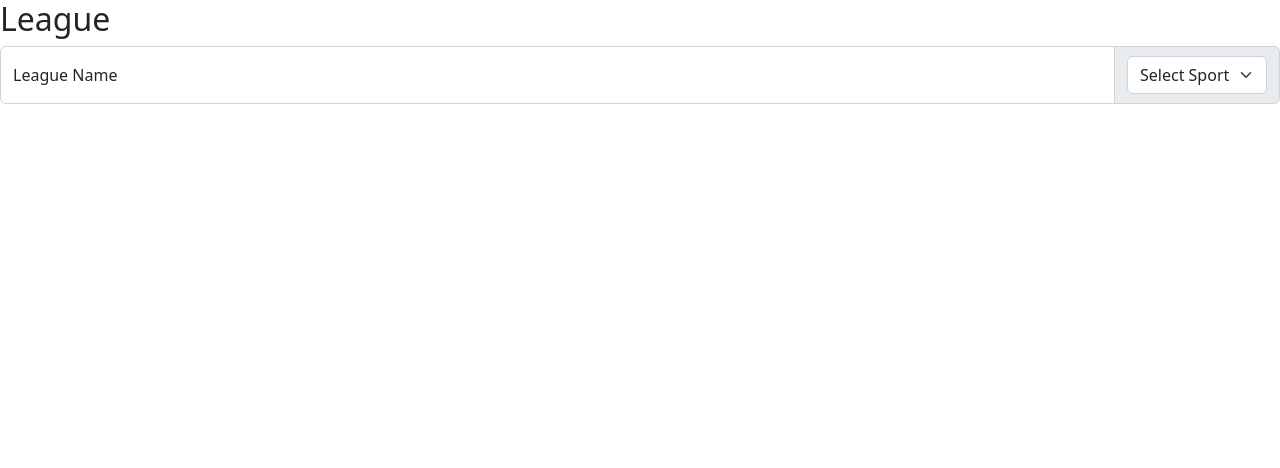
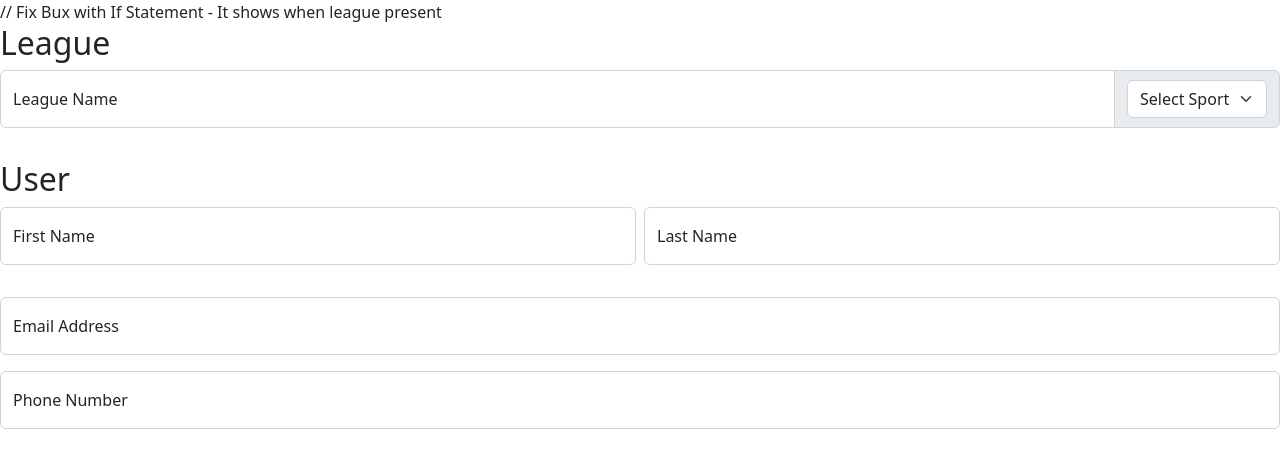
Before and after one commit to Leagueify/leagueify, a SvelteKit app: page /register in a window 1280 px wide. Shown: the top 468 px of the page. Built offline with nearby package versions, Linux system fonts and the light colour scheme; no server answers; the database is empty.

Commit message:
Update /register Imports and Add Initial User

```diff
--- /dev/null
+++ b/src/lib/components/forms/user.svelte
@@ -0,0 +1,47 @@
+<div class="mb-3">
+  <h2>User</h2>
+  <div class="row g-2">
+    <div class="col-md">
+      <div class="input-group mb-3">
+        <div class="form-floating mb-3">
+          <input
+            type="text"
+            class="form-control"
+            id="floatingInputGrid"
+            placeholder="First Name"
+          />
+          <label for="floatingInput">First Name</label>
+        </div>
+      </div>
+    </div>
+    <div class="col-md">
+      <div class="form-floating mb-3">
+        <input
+          type="text"
+          class="form-control"
+          id="floatingInputGrid"
+          placeholder="Last Name"
+        />
+        <label for="floatingInput">Last Name</label>
+      </div>
+    </div>
+  </div>
+  <div class="form-floating mb-3">
+    <input
+      type="email"
+      class="form-control"
+      id="floatingInput"
+      placeholder="example@leagueify.org"
+    />
+    <label for="floatingInput">Email Address</label>
+  </div>
+  <div class="form-floating mb-3">
+    <input
+      type="tel"
+      class="form-control"
+      id="floatingInput"
+      placeholder="example@leagueify.org"
+    />
+    <label for="floatingInput">Phone Number</label>
+  </div>
+</div>
--- a/src/routes/register/+page.svelte
+++ b/src/routes/register/+page.svelte
@@ -1,9 +1,11 @@
 <script lang="ts">
+  import League from "$lib/components/forms/league.svelte";
+  import User from "$lib/components/forms/user.svelte";
   import { leagueify } from "$lib/stores";
-
-  import League from "$lib/components/forms/league.svelte";
 </script>
 
+// Fix Bux with If Statement - It shows when league present
 {#if !$leagueify}
   <League />
 {/if}
+<User />
```
